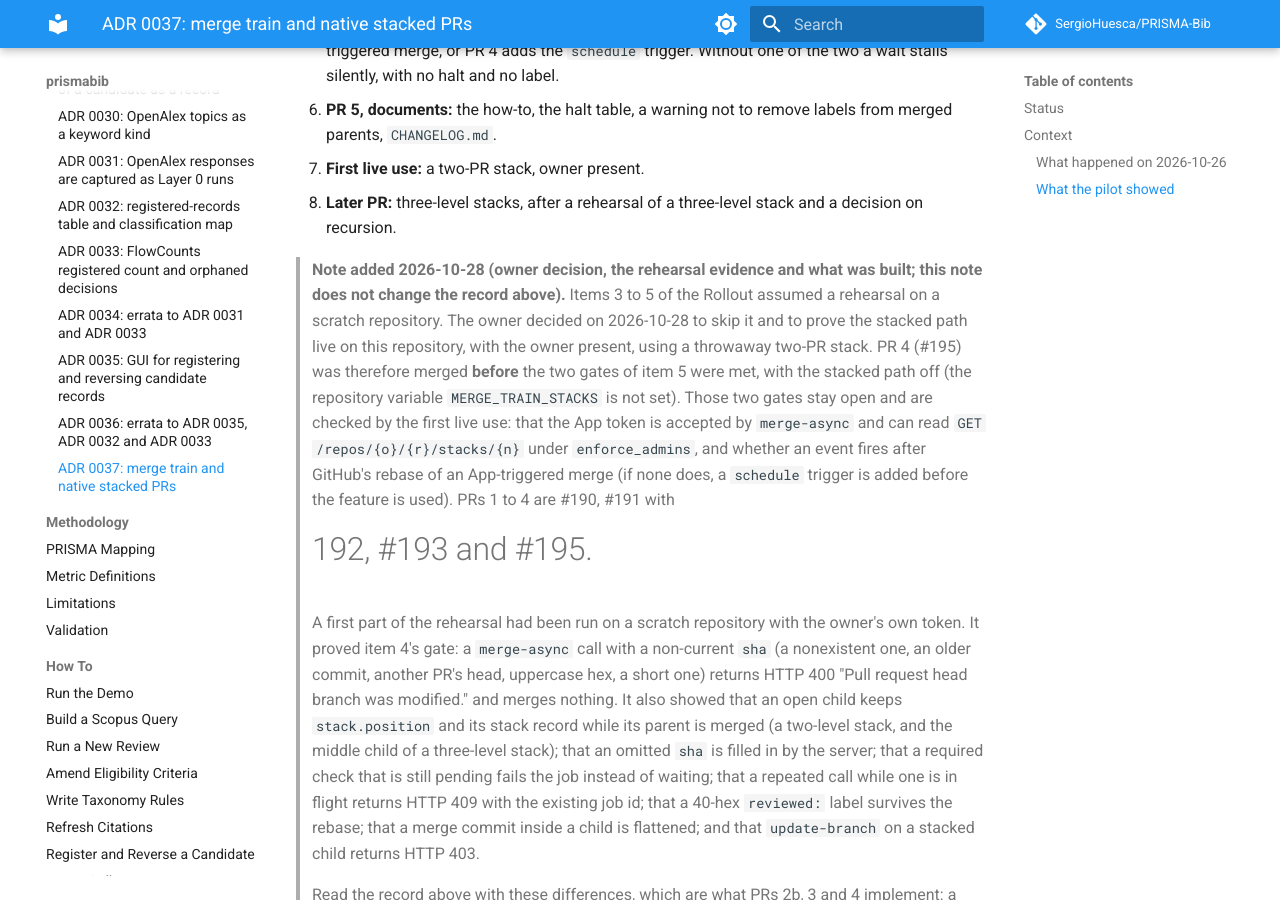
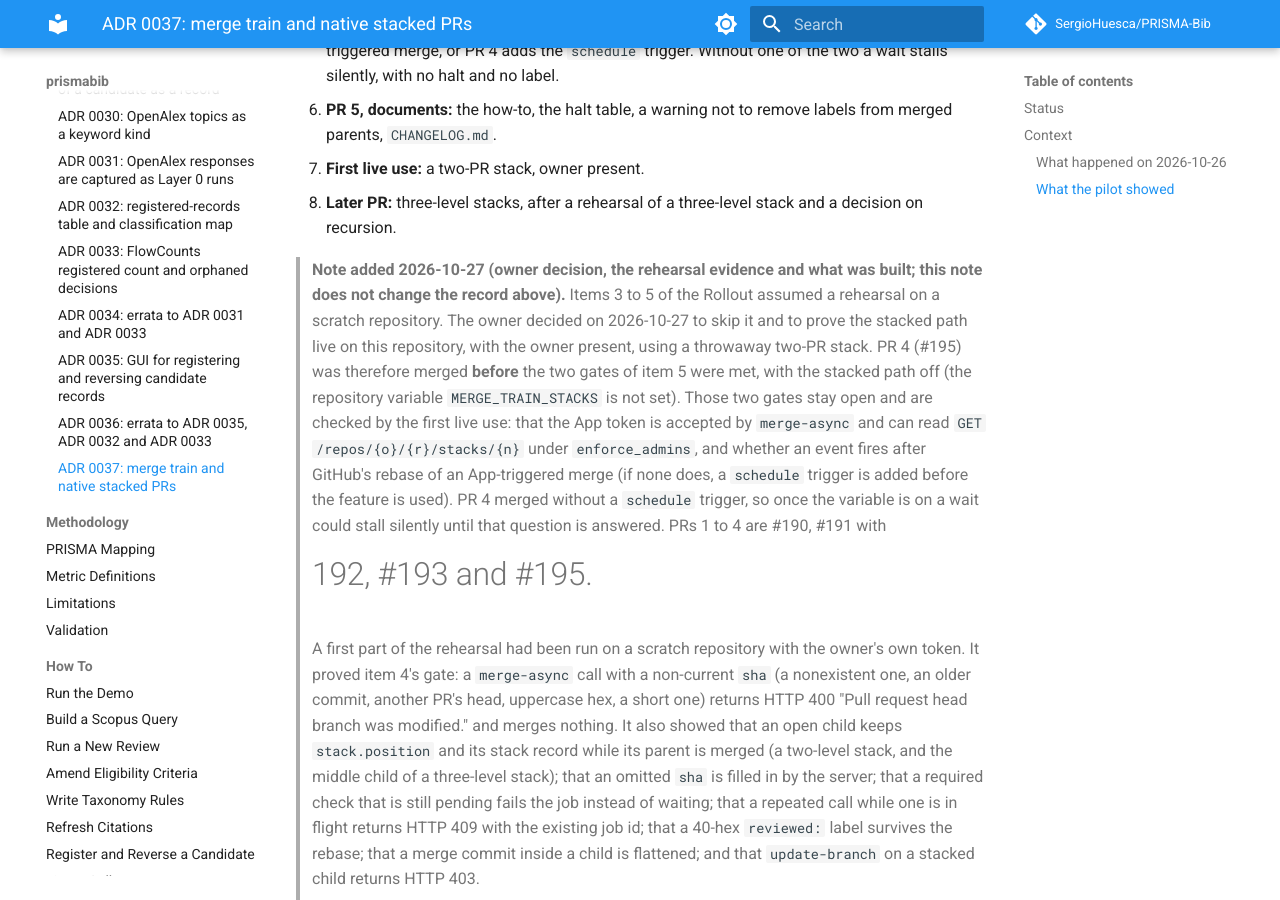
Before and after one commit to SergioHuesca/PRISMA-Bib, an MkDocs documentation site: the page built from docs/architecture/adr/0037-merge-train-and-native-stacked-prs.md, in a window 1280 px wide and 900 px high, scrolled down 10826 px. Built offline with MkDocs 1.6.1 and Material for MkDocs 9.7.7, drawn with Linux system fonts in a browser that asks for light colours; comment, search, counter and statistics services are not loaded.

Commit message:
docs(adr): correct the date of the ADR 0037 note and say PR 4 merged without a schedule trigger
Co-Authored-By: Claude Sonnet 5.5 <noreply@anthropic.com>
Claude-Session: https://claude.ai/code/session_01QjNadz7h2UAZ2C2xhuaY8z

```diff
--- a/docs/architecture/adr/0037-merge-train-and-native-stacked-prs.md
+++ b/docs/architecture/adr/0037-merge-train-and-native-stacked-prs.md
@@ -318,13 +318,14 @@ Each PR is green on its own and changes nothing the train does until PR 4.
 7. **First live use:** a two-PR stack, owner present.
 8. **Later PR:** three-level stacks, after a rehearsal of a three-level stack and a decision on recursion.
 
-> **Note added 2026-10-28 (owner decision, the rehearsal evidence and what was built; this note does not change the record above).**
-> Items 3 to 5 of the Rollout assumed a rehearsal on a scratch repository. The owner decided on 2026-10-28 to skip it and to prove
+> **Note added 2026-10-27 (owner decision, the rehearsal evidence and what was built; this note does not change the record above).**
+> Items 3 to 5 of the Rollout assumed a rehearsal on a scratch repository. The owner decided on 2026-10-27 to skip it and to prove
 > the stacked path live on this repository, with the owner present, using a throwaway two-PR stack. PR 4 (#195) was therefore
 > merged **before** the two gates of item 5 were met, with the stacked path off (the repository variable `MERGE_TRAIN_STACKS` is
 > not set). Those two gates stay open and are checked by the first live use: that the App token is accepted by `merge-async` and
 > can read `GET /repos/{o}/{r}/stacks/{n}` under `enforce_admins`, and whether an event fires after GitHub's rebase of an
-> App-triggered merge (if none does, a `schedule` trigger is added before the feature is used). PRs 1 to 4 are #190, #191 with
+> App-triggered merge (if none does, a `schedule` trigger is added before the feature is used). PR 4 merged without a
+> `schedule` trigger, so once the variable is on a wait could stall silently until that question is answered. PRs 1 to 4 are #190, #191 with
 > #192, #193 and #195.
 >
 > A first part of the rehearsal had been run on a scratch repository with the owner's own token. It proved item 4's gate: a
```
